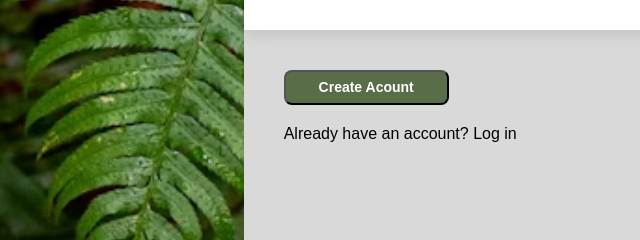
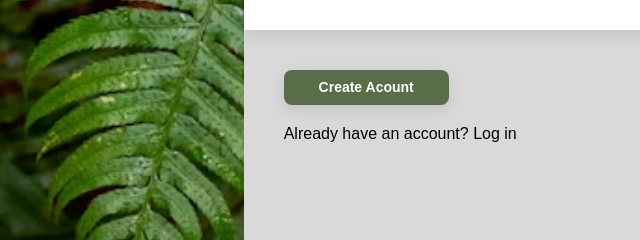
Before and after one commit to JoaoNogueiraGit/Sign-up-form, a plain HTML site: page index.html in a window 1280 px wide. Shown: the part 556-796 px from the top of the page, 183-823 px from the left. Drawn offline with Linux system fonts and the light colour scheme.

Commit message:
Final product

```diff
--- a/style.css
+++ b/style.css
@@ -110,8 +110,10 @@ body{
     width: 165px;
     background-color: #596D48;
     color: white;
-    font-weight: 800;
+    font-weight: 600;
     font-size: 14px;
+    border: none;
+    box-shadow: 0 5px 15px rgba(0, 0, 0, 0.1);
 }
 
 #sign-in-button:hover{
@@ -138,7 +140,7 @@ input {
 }
 
 input:focus {
-    border-color: #596D48;
+    border-color: #1c4fc8;
     box-shadow: 0 0 5px rgba(89, 109, 72, 0.3);
 }
 
```
